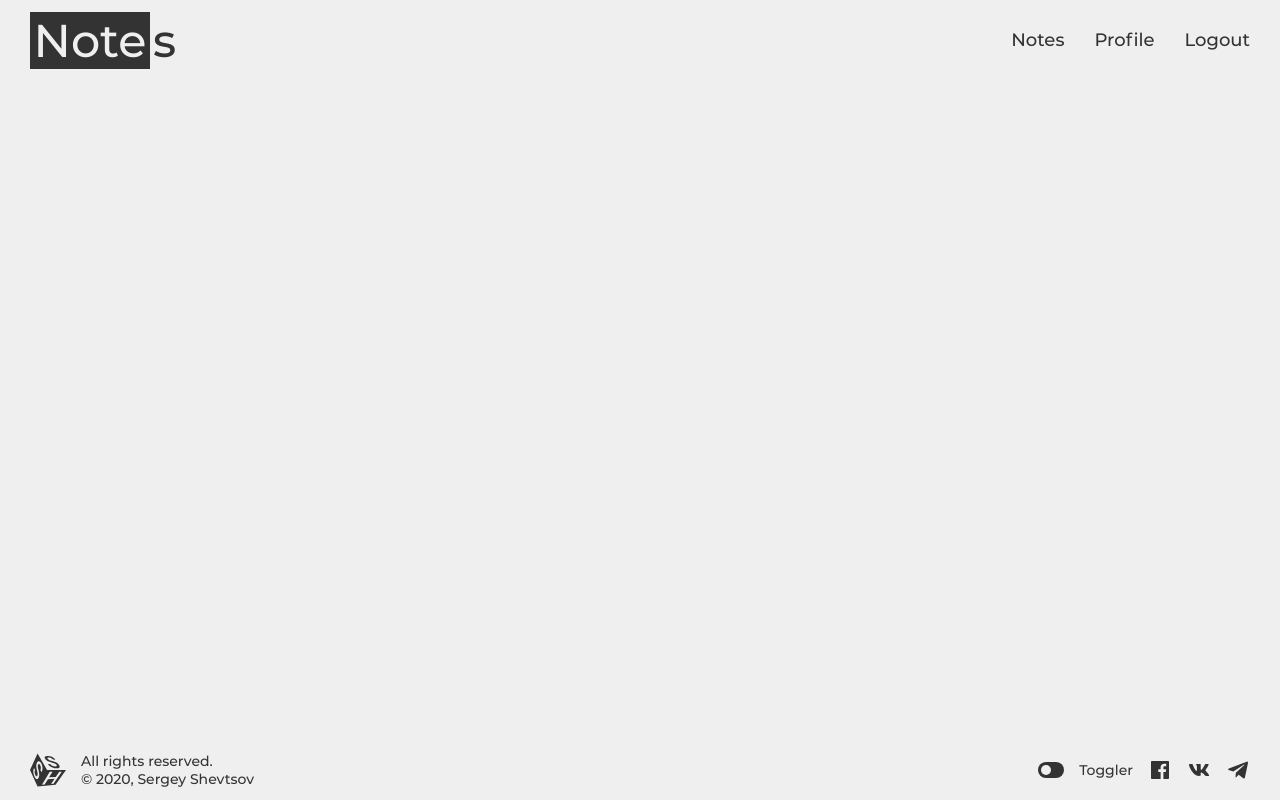
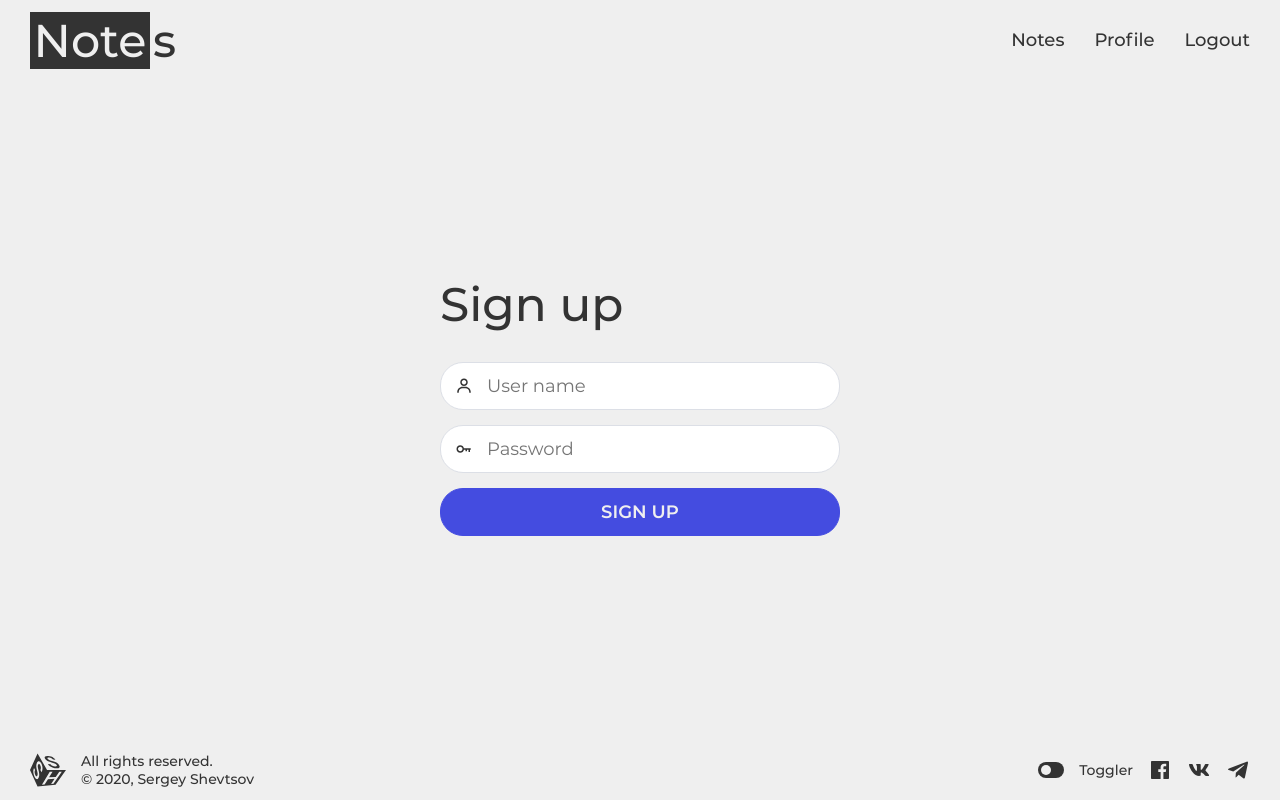
Before and after one commit to Sergeypro91/Node-nuxt-app, a Nuxt app: page /signup in a window 1280 px wide. Built offline with nearby package versions, Linux system fonts and the light colour scheme.

Commit message:
Add Signup page

```diff
--- a/assets/scss/common.scss
+++ b/assets/scss/common.scss
@@ -4,6 +4,7 @@
 @import 'components/main/header';
 @import 'components/main/footer';
 @import 'components/login-page/login-page';
+@import 'components/signup-page/signup-page';
 @import 'components/profile-page/profile-page';
 @import 'components/profile-page/profile';
 @import 'components/profile-page/charts';
--- /dev/null
+++ b/assets/scss/components/signup-page/signup-page.scss
@@ -0,0 +1,10 @@
+.signup-page {
+  min-height: calc(100vh - 80px - 60px);
+  display: flex;
+  justify-content: center;
+  align-items: center;
+  .login-form {
+    width: 100%;
+    max-width: 400px;
+  }
+}
--- a/components/login-page/Login.vue
+++ b/components/login-page/Login.vue
@@ -5,10 +5,12 @@
         <div class="h1 login-form__title">Login</div>
 
         <div class="login-form__addition">
-          <a href="#" class="p_small login-form__sigin">sign up</a>
-          <a href="#" class="p_small login-form__restore-password">
+          <n-link to="/signup" class="p_small login-form__sigin"
+            >sign up</n-link
+          >
+          <n-link to="" class="p_small login-form__restore-password">
             forgot password?
-          </a>
+          </n-link>
         </div>
       </div>
 
--- /dev/null
+++ b/components/signup-page/Signup.vue
@@ -0,0 +1,45 @@
+<template>
+  <div class="login-form">
+    <form action="" class="login-form__wrapper">
+      <div class="login-form__head">
+        <div class="h1 login-form__title">Sign up</div>
+      </div>
+
+      <div class="input hover">
+        <div class="input__icon">
+          <svg
+            class="icon"
+            xmlns="http://www.w3.org/2000/svg"
+            viewBox="0 0 24 24"
+          >
+            <circle fill="none" cx="12" cy="7" r="3" />
+            <path
+              d="M12 2C9.243 2 7 4.243 7 7s2.243 5 5 5 5-2.243 5-5S14.757 2 12 2zM12 10c-1.654 0-3-1.346-3-3s1.346-3 3-3 3 1.346 3 3S13.654 10 12 10zM21 21v-1c0-3.859-3.141-7-7-7h-4c-3.86 0-7 3.141-7 7v1h2v-1c0-2.757 2.243-5 5-5h4c2.757 0 5 2.243 5 5v1H21z"
+            />
+          </svg>
+        </div>
+        <input type="text" placeholder="User name" />
+      </div>
+
+      <div class="input hover">
+        <div class="input__icon">
+          <svg
+            class="icon"
+            xmlns="http://www.w3.org/2000/svg"
+            viewBox="0 0 24 24"
+          >
+            <path
+              d="M7,17c2.414,0,4.435-1.721,4.898-4H14v2h2v-2h2v3h2v-3h1v-2h-9.102C11.435,8.721,9.414,7,7,7c-2.757,0-5,2.243-5,5 S4.243,17,7,17z M7,9c1.654,0,3,1.346,3,3s-1.346,3-3,3s-3-1.346-3-3S5.346,9,7,9z"
+            />
+          </svg>
+        </div>
+        <input type="text" placeholder="Password" />
+      </div>
+
+      <div class="btn btn_primary btn_full-width hover">
+        <div class="btn__icon"></div>
+        <button>Sign up</button>
+      </div>
+    </form>
+  </div>
+</template>
--- /dev/null
+++ b/pages/signup.vue
@@ -0,0 +1,13 @@
+<template>
+  <div class="signup-page">
+    <Signup />
+  </div>
+</template>
+
+<script>
+import Signup from '~/components/signup-page/Signup'
+
+export default {
+  components: { Signup }
+}
+</script>
```
